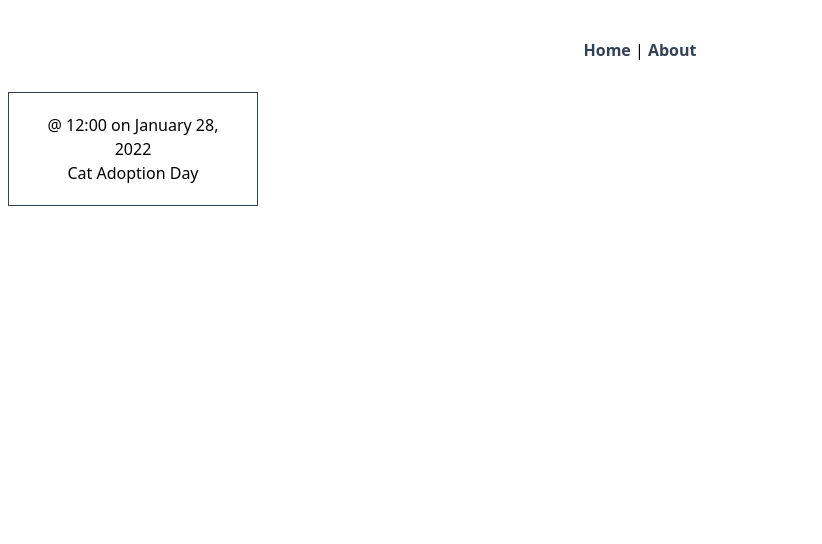
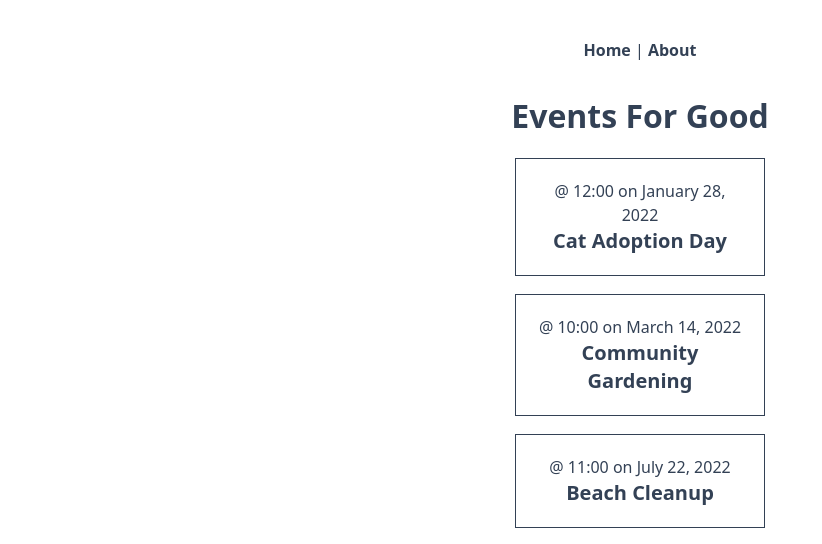
Before and after one commit to anakon73/real-world-vue-3, a Vue app: page / in a window 1280 px wide. Shown: the top 544 px of the page, without its empty margins (0-822 px from the left). Built offline with nearby package versions, Linux system fonts and the light colour scheme.

Commit message:
feat(homepage.vue): create event cards component

```diff
--- a/index.html
+++ b/index.html
@@ -1,13 +1,16 @@
 <!DOCTYPE html>
 <html lang="en">
+
 <head>
   <meta charset="UTF-8" />
   <link rel="icon" type="image/svg+xml" href="/vite.svg" />
   <meta name="viewport" content="width=device-width, initial-scale=1.0" />
   <title>Vite + Vue + TS</title>
 </head>
+
 <body>
-    <div id="app"></div>
+  <div id="app" class="text-center text-slate-700 font-sans m-2"></div>
   <script type="module" src="/src/main.ts"></script>
 </body>
+
 </html>
--- a/src/App.vue
+++ b/src/App.vue
@@ -1,7 +1,6 @@
 <script setup lang="ts"></script>
 
 <template>
-  <div class="text-center color-slate-700 font-sans p-2">
   <nav class="p-[30px]">
     <router-link
       class="font-bold text-slate-700"
@@ -18,5 +17,4 @@
     >
   </nav>
   <router-view />
-  </div>
 </template>
--- a/src/components/EventCard.vue
+++ b/src/components/EventCard.vue
@@ -1,15 +1,19 @@
 <script setup lang="ts">
-const event = {
-  id: 5928101,
-  category: 'animal welfare',
-  title: 'Cat Adoption Day',
-  description: 'Find your new feline friend at this event.',
-  location: 'Meow Town',
-  date: 'January 28, 2022',
-  time: '12:00',
-  petsAllowed: true,
-  organizer: 'Kat Laydee',
+interface Props {
+  event: {
+    id: string
+    category: string
+    title: string
+    description: string
+    location: string
+    date: string
+    time: string
+    petsAllowed: boolean
+    organizer: string
+  }
 }
+
+const { event } = defineProps<Props>()
 </script>
 
 <template>
@@ -17,8 +21,8 @@ const event = {
     class="p-5 w-[250px] cursor-pointer border border-slate-700 mb-[18px] hover:scale-[1.01] hover:shadow-[0_3px_12px_0_rgba(0,0,0,0.2)]"
   >
     <span>@ {{ event.time }} on {{ event.date }}</span>
-    <div class="text-base">
+    <h4 class="text-xl font-semibold">
       {{ event.title }}
-    </div>
+    </h4>
   </div>
 </template>
--- a/src/view/HomePage.vue
+++ b/src/view/HomePage.vue
@@ -1,3 +1,44 @@
+<script setup lang="ts">
+const events = [
+  {
+    id: 5928101,
+    category: 'animal welfare',
+    title: 'Cat Adoption Day',
+    description: 'Find your new feline friend at this event.',
+    location: 'Meow Town',
+    date: 'January 28, 2022',
+    time: '12:00',
+    petsAllowed: true,
+    organizer: 'Kat Laydee',
+  },
+  {
+    id: 4582797,
+    category: 'food',
+    title: 'Community Gardening',
+    description: 'Join us as we tend to the community edible plants.',
+    location: 'Flora City',
+    date: 'March 14, 2022',
+    time: '10:00',
+    petsAllowed: true,
+    organizer: 'Fern Pollin',
+  },
+  {
+    id: 8419988,
+    category: 'sustainability',
+    title: 'Beach Cleanup',
+    description: 'Help pick up trash along the shore.',
+    location: 'Playa Del Carmen',
+    date: 'July 22, 2022',
+    time: '11:00',
+    petsAllowed: false,
+    organizer: 'Carey Wales',
+  },
+]
+</script>
+
 <template>
-  <EventCard />
+  <h1 class="mb-[18px] text-[32px] font-bold">Events For Good</h1>
+  <div class="flex flex-col items-center">
+    <EventCard v-for="event in events" :key="event.id" :event="event" />
+  </div>
 </template>
```
Lines whose indentation alone changed are shown as unchanged.
